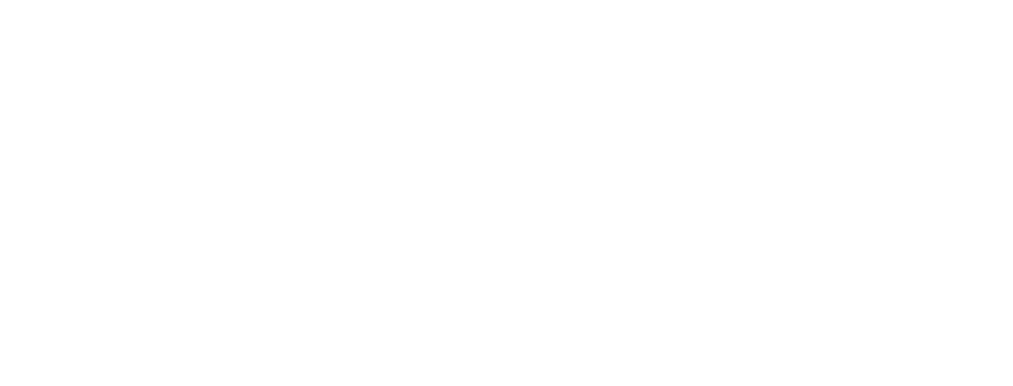
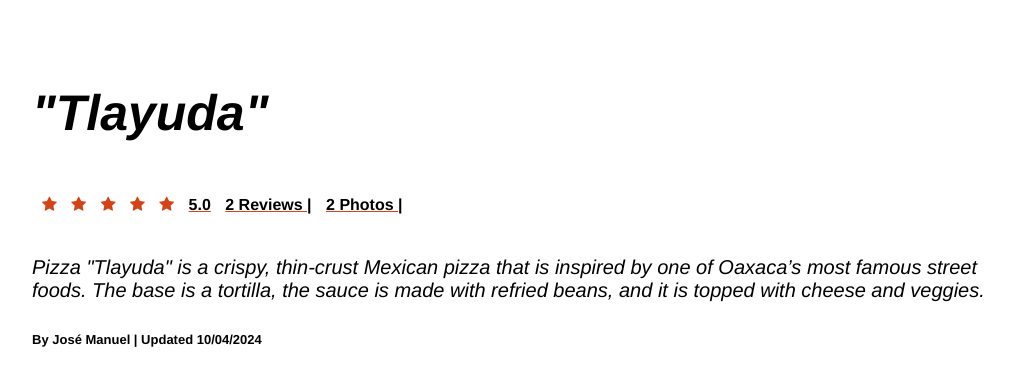
Before and after one commit to JJoseMSM/odin-recipees, a plain HTML site: page index.html in a window 1280 px wide. Shown: the whole page, without its empty margins (6-1019 px from the left). Drawn offline with Linux system fonts and the light colour scheme.

Commit message:
Added the skeleton of the website such as the title and the description of the recipe aswell as the styles.

```diff
--- a/index.html
+++ b/index.html
@@ -1,12 +1,29 @@
 <!DOCTYPE html>
 <html lang="en">
 <head>
+    <link rel="stylesheet" href="https://cdnjs.cloudflare.com/ajax/libs/font-awesome/4.7.0/css/font-awesome.min.css">
     <link rel="stylesheet" href="./styles.css">
     <meta charset="UTF-8">
     <meta name="viewport" content="width=device-width, initial-scale=1.0">
-    <title>Tlayuda Recipee</title>
+    <title>Tlayuda Recipe</title>
 </head>
 <body>
+    <h1>"Tlayuda"</h1>
+        <section class="stars">
+        <span class="fa fa-star checked"></span>
+        <span class="fa fa-star checked"></span>
+        <span class="fa fa-star checked"></span>
+        <span class="fa fa-star checked"></span>
+        <span class="fa fa-star checked"></span>
+    </section>
+        <h4 class="section1">5.0</h6>
+        <h4 class="section1">2 Reviews | </h6>
+        <h4 class="section1">2 Photos |</h6>
+
+
+        <p>Pizza "Tlayuda" is a crispy, thin-crust Mexican pizza that is inspired by one of Oaxaca’s most famous street foods. The base is a tortilla, the sauce is made with refried beans, and it is topped with cheese and veggies.</p>
+        <h6>By José Manuel | Updated 10/04/2024</h6>
+
 
 </body>
 </html>
--- a/styles.css
+++ b/styles.css
@@ -0,0 +1,33 @@
+*{
+    font-family: 'Franklin Gothic Medium', 'Arial Narrow', Arial, sans-serif;
+    padding-left: 10px;
+}
+p {
+
+    font-size: 20px;
+    font-style: italic;
+    word-wrap: break-word;
+    width: 1000px;
+}
+h1 {
+    padding-top: 50px;
+
+    font-size: 50px;
+    font-style: italic;
+}
+.stars {
+
+    display: inline-block;
+}
+.checked {
+    color: #D54215;
+}
+.section1 {
+    display: inline-block;
+
+    text-decoration: underline ;
+    text-decoration-color: #D54215;
+}
+h6 {
+   font-size: 13px;
+}
```
